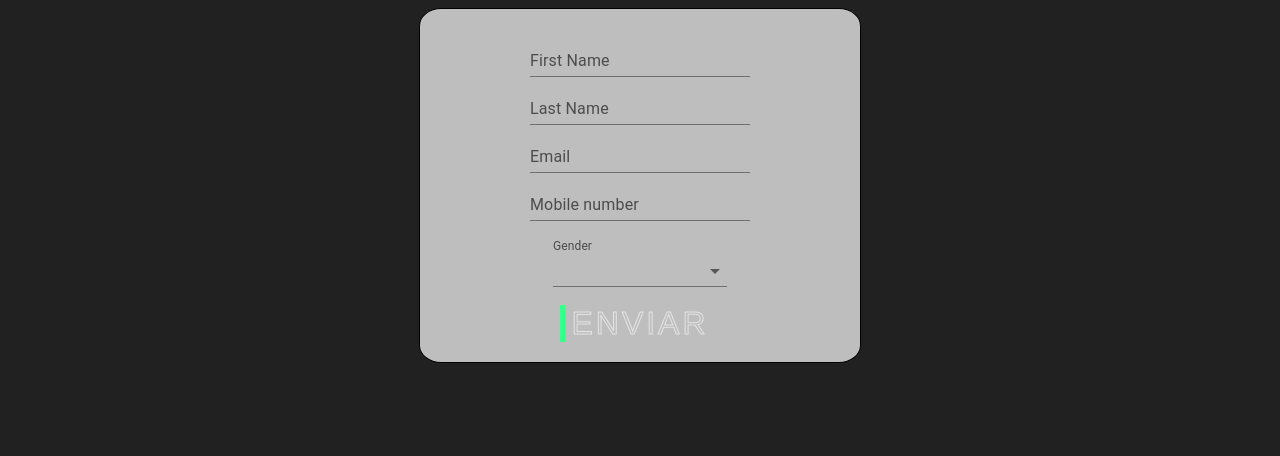
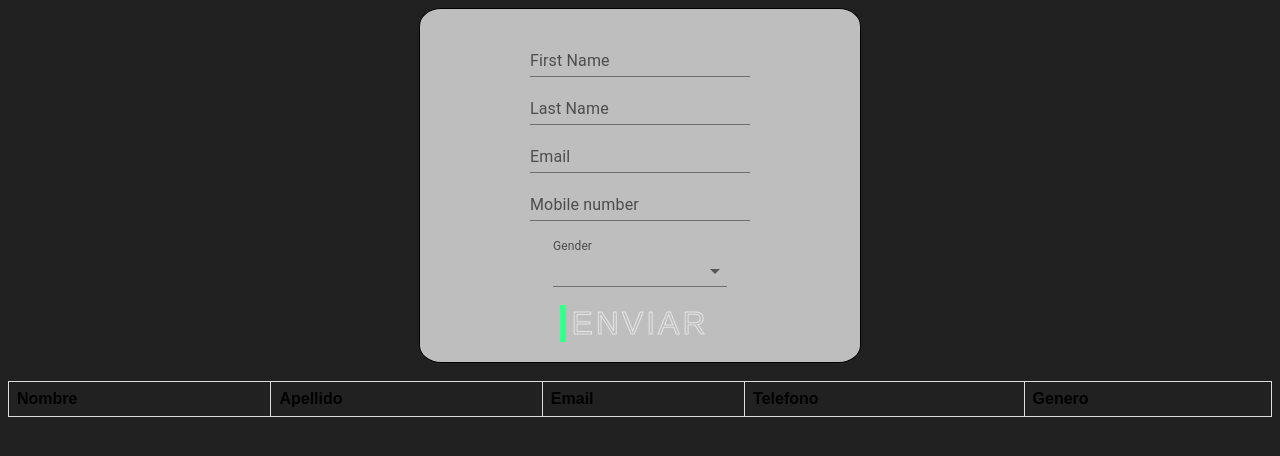
Before and after one commit to JuanPenalverSanchez/formulario-redux, a React (Create React App) app: page / in a window 1280 px wide. Shown: the top 456 px of the page. Built offline with nearby package versions, Linux system fonts and the light colour scheme.

Commit message:
Incluir tabla

```diff
--- a/App.tsx
+++ b/App.tsx
@@ -2,6 +2,7 @@ import * as React from 'react';
 import './style.css';
 // Components
 import Formulario from './componentes/Formulario/Formulario';
+import Tabla from './componentes/Tabla/Tabla';
 // Redux
 import store from './state/store';
 import { Provider } from 'react-redux';
@@ -10,6 +11,8 @@ export default function App() {
   return (
     <Provider store={store}>
       <Formulario />
+      <br />
+      <Tabla />
     </Provider>
   );
 }
--- /dev/null
+++ b/componentes/Tabla/Tabla.jsx
@@ -0,0 +1,30 @@
+import './TablaEstilo.css';
+import { useSelector } from 'react-redux';
+import React from 'react';
+
+const Tabla = () => {
+  const data = useSelector((state) => state.datos.data.payload);
+  console.log(data);
+  return (
+    <table>
+      <tr>
+        <th>Nombre</th>
+        <th>Apellido</th>
+        <th>Email</th>
+        <th>Telefono</th>
+        <th>Genero</th>
+      </tr>
+      {data && (
+        <tr>
+          <td>{data.nombre}</td>
+          <td>{data.apellido}</td>
+          <td>{data.email}</td>
+          <th>{data.telefono}</th>
+          <th>{data.genero}</th>
+        </tr>
+      )}
+    </table>
+  );
+};
+
+export default Tabla;
--- /dev/null
+++ b/componentes/Tabla/TablaEstilo.css
@@ -0,0 +1,17 @@
+table {
+  font-family: arial, sans-serif;
+  border-collapse: collapse;
+  width: 100%;
+}
+
+td,
+th {
+  border: 1px solid #dddddd;
+  border-radius: 5px;
+  text-align: left;
+  padding: 8px;
+}
+
+tr:nth-child(even) {
+  background-color: #dddddd;
+}
```
